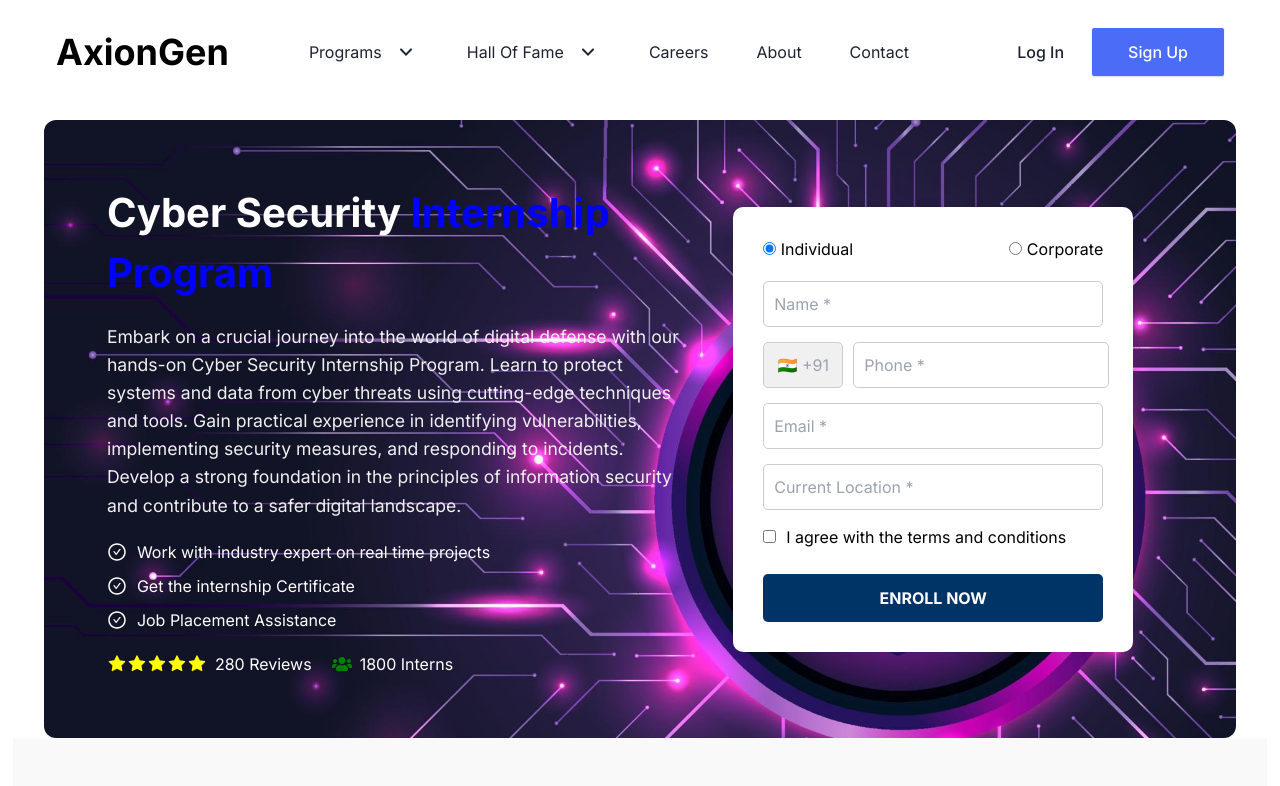
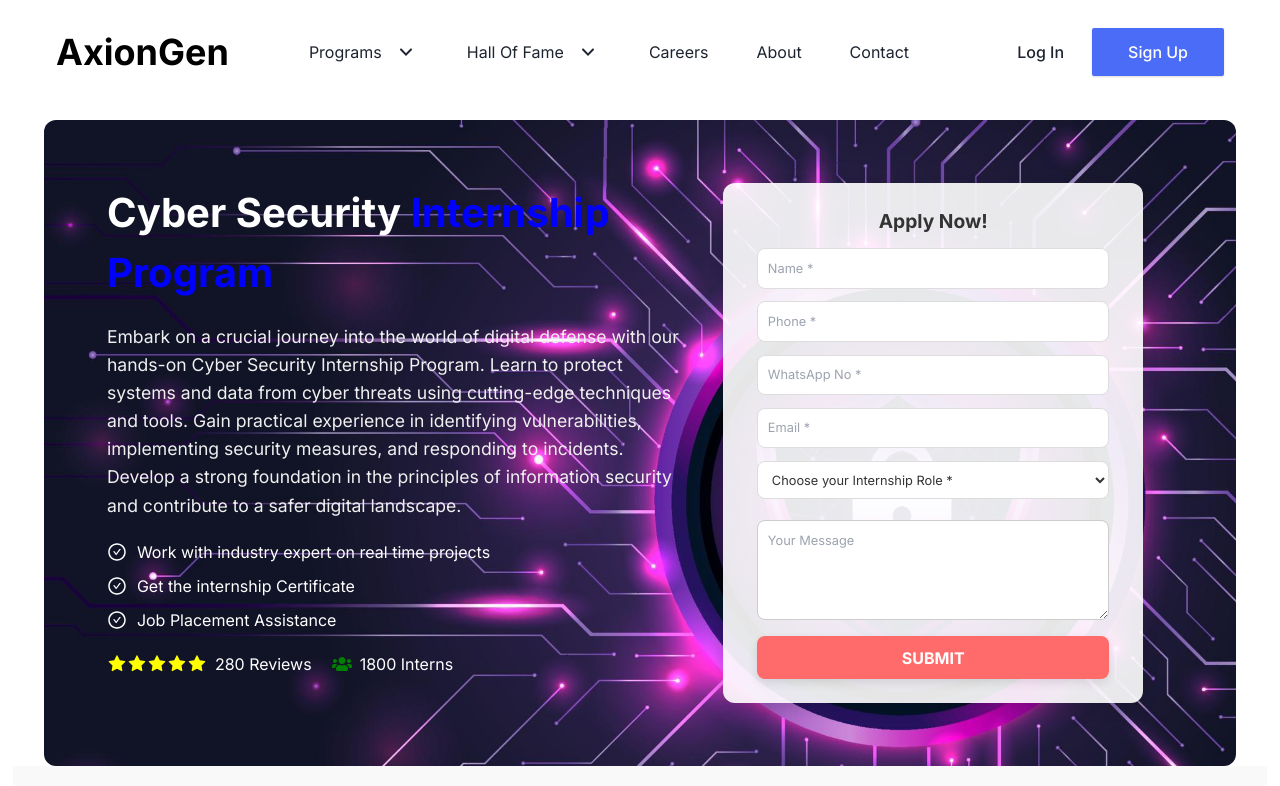
Before and after one commit to satyamgupta7/axion, a Next.js app: page /internship/cybersecurity in a window 1280 px wide. Shown: the top 786 px of the page. Built offline with nearby package versions, Linux system fonts and the light colour scheme.

Commit message:
Form Added to Course

```diff
--- /dev/null
+++ b/src/components/EnrollmentForm/contactStyles.ts
@@ -0,0 +1,96 @@
+import { CSSProperties } from "react";
+export type ContactStyles = Record<string, CSSProperties>;
+
+export const contactStyles: ContactStyles = {
+  formSection: {
+    flex: "1 1 40%",
+    display: "flex",
+    justifyContent: "center",
+    alignItems: "center",
+    backgroundColor: "rgba(255, 255, 255, 0.9)",
+    marginLeft: "30px",
+    marginRight: "30px",
+    borderRadius: "12px",
+    boxShadow: "0 6px 15px rgba(0, 0, 0, 0.15)",
+    opacity: 0,
+    transform: "translateY(20px)",
+  },
+  formCard: {
+    width: "100%",
+    maxWidth: "400px",
+    backgroundColor: "transparent",
+    padding: "1.5rem",
+    borderRadius: "12px",
+    color: "#333",
+  },
+  input: {
+    width: "100%",
+    padding: "0.6rem",
+    marginBottom: "0.8rem",
+    borderWidth: "1px",
+    borderStyle: "solid",
+    borderColor: "#ddd",
+    borderRadius: "8px",
+    fontSize: "0.8rem",
+    transition: "border-color 0.3s ease-in-out",
+  },
+  inputFocus: {
+    borderColor: "#ff6b6b",
+  },
+  textarea: {
+    width: "100%",
+    height: "100px",
+    padding: "0.6rem",
+    borderWidth: "1px",
+    borderStyle: "solid",
+    borderColor: "#ccc",
+    borderRadius: "8px",
+    fontSize: "0.8rem",
+    resize: "vertical",
+    marginBottom: "1rem",
+    transition: "border-color 0.3s ease-in-out",
+  },
+  textareaFocus: {
+    borderColor: "#ff6b6b",
+  },
+  formLabel: {
+    fontWeight: "bold",
+    fontSize: "1.2rem",
+    color: "#333",
+    textAlign: "center",
+    display: "block",
+    marginBottom: "0.8rem",
+  },
+  form: {
+    display: "flex",
+    flexDirection: "column",
+  },
+  button: {
+    width: "100%",
+    padding: "0.6rem",
+    backgroundColor: "#ff6b6b",
+    color: "#fff",
+    border: "none",
+    borderRadius: "8px",
+    cursor: "pointer",
+    fontSize: "1rem",
+    fontWeight: "bold",
+    transition: "background-color 0.3s ease-in-out, transform 0.2s ease-in-out",
+    boxShadow: "0 4px 10px rgba(0, 0, 0, 0.1)",
+  },
+  select: {
+    width: "100%",
+    padding: "0.6rem",
+    marginBottom: "0.8rem",
+    borderWidth: "1px",
+    borderStyle: "solid",
+    borderColor: "#ddd",
+    borderRadius: "8px",
+    fontSize: "0.8rem",
+    transition: "border-color 0.3s ease-in-out",
+    backgroundColor: "#fff",
+  },
+  selectFocus: {
+    borderColor: "#ff6b6b",
+  },
+};
--- a/src/components/EnrollmentForm/index.tsx
+++ b/src/components/EnrollmentForm/index.tsx
@@ -1,129 +1,256 @@
 "use client";
-import { useState, CSSProperties } from "react";
+import { useState, useEffect, FocusEventHandler } from "react";
+import { motion } from "framer-motion";
+import toast from "react-hot-toast";
+import { contactStyles } from "./contactStyles";
 
-const internshipStyles: Record<string, CSSProperties> = {
-  formCard: {
-    backgroundColor: "#fff",
-    color: "#000",
-    borderRadius: "10px",
-    padding: "30px",
-    width: "100%",
-    maxWidth: "400px",
-    boxShadow: "0 0 10px rgba(0, 0, 0, 0.1)",
-  },
-  radioContainer: {
-    display: "flex",
-    justifyContent: "space-between",
-    marginBottom: "20px",
-  },
-  form: {
-    display: "flex",
-    flexDirection: "column",
-    gap: "15px",
-  },
-  input: {
-    padding: "10px",
-    fontSize: "1rem",
-    borderRadius: "5px",
-    border: "1px solid #ccc",
-  },
-  input2: {
-    padding: "10px",
-    fontSize: "1rem",
-    borderRadius: "5px",
-    border: "1px solid #ccc",
-    width: "80px",
-    textAlign: "center",
-    backgroundColor: "#f0f0f0",
-  },
-  phoneContainer: {
-    display: "flex",
-    gap: "10px",
-  },
-  checkboxContainer: {
-    display: "flex",
-    alignItems: "center",
-    gap: "10px",
-  },
-  button: {
-    padding: "12px",
-    backgroundColor: "#003366",
-    color: "#fff",
-    fontWeight: "bold",
-    border: "none",
-    borderRadius: "5px",
-    cursor: "pointer",
-    marginTop: "10px",
-  },
+interface FormData {
+  name: string;
+  phone: string;
+  whatsapp: string;
+  email: string;
+  interestedRole: string;
+  message: string;
+}
+
+const internshipRoles = [
+  "Full Stack Developer Intern",
+  "Data Science Intern",
+  "Data Analyst Intern",
+  "Business Analyst Intern",
+  "Networking Intern",
+  "Cyber Security Intern",
+];
+
+const EnrollmentForm = () => {
+  const [isFormVisible, setIsFormVisible] = useState(false);
+  const [nameFocus, setNameFocus] = useState(false);
+  const [phoneFocus, setPhoneFocus] = useState(false);
+  const [whatsappFocus, setWhatsappFocus] = useState(false);
+  const [emailFocus, setEmailFocus] = useState(false);
+  const [messageFocus, setMessageFocus] = useState(false);
+  const [selectFocus, setSelectFocus] = useState(false);
+  const [submissionLoading, setSubmissionLoading] = useState(false);
+
+  useEffect(() => {
+    const timer = setTimeout(() => {
+      setIsFormVisible(true);
+    }, 500);
+
+    return () => clearTimeout(timer); // Cleanup the timeout on unmount
+  }, []);
+
+  // Define focus event handlers to reduce repetition
+  const handleInputFocus: (
+    setState: (value: boolean) => void,
+  ) => FocusEventHandler<
+    HTMLInputElement | HTMLTextAreaElement | HTMLSelectElement
+  > = (setState) => () => {
+    setState(true);
   };
 
-const EnrollmentForm = () => {
-  const [userType, setUserType] = useState("individual");
+  const handleInputBlur: (
+    setState: (value: boolean) => void,
+  ) => FocusEventHandler<
+    HTMLInputElement | HTMLTextAreaElement | HTMLSelectElement
+  > = (setState) => () => {
+    setState(false);
+  };
+
+  const [formData, setFormData] = useState<FormData>({
+    name: "",
+    phone: "",
+    whatsapp: "",
+    email: "",
+    interestedRole: "",
+    message: "",
+  });
+
+  const GOOGLE_SCRIPT_URL =
+    "https://script.google.com/macros/s/AKfycbx8upVfxPvv6EWjPVgGr5FqEbADTmEyxW9XlilyOjMUnfHUs6Ob1Y587LqiIglpRZzZ/exec";
+
+  const handleInputChange = (
+    e: React.ChangeEvent<
+      HTMLInputElement | HTMLTextAreaElement | HTMLSelectElement
+    >,
+  ) => {
+    const { name, value } = e.target;
+    setFormData((prevData) => ({
+      ...prevData,
+      [name]: value,
+    }));
+  };
+
+  const handleSubmit = async (e: React.FormEvent) => {
+    e.preventDefault();
+    setSubmissionLoading(true);
+    toast.loading("Submitting your application...", { id: "submit-loading" });
+
+    const formPayload = new FormData();
+    formPayload.append("name", formData.name);
+    formPayload.append("phone", formData.phone);
+    formPayload.append("whatsapp", formData.whatsapp);
+    formPayload.append("email", formData.email);
+    formPayload.append("interestedRole", formData.interestedRole);
+    formPayload.append("message", formData.message);
+
+    try {
+      const response = await fetch(GOOGLE_SCRIPT_URL, {
+        method: "POST",
+        body: formPayload,
+      });
+
+      if (!response.ok) {
+        const text = await response.text();
+        toast.error("Submission failed. Please try again.", {
+          id: "submit-loading",
+        });
+        return;
+      }
+
+      const result = await response.json();
+      toast.success("Application submitted successfully!", {
+        id: "submit-loading",
+      });
+      setFormData({
+        name: "",
+        phone: "",
+        whatsapp: "",
+        email: "",
+        interestedRole: "",
+        message: "",
+      });
+    } catch (error) {
+      toast.error(
+        "Error submitting application. Please check your connection.",
+        { id: "submit-loading" },
+      );
+    } finally {
+      setSubmissionLoading(false);
+    }
+  };
+
+  const formVariants = {
+    hidden: { opacity: 0, translateY: 20 },
+    visible: { opacity: 1, translateY: 0 },
+  };
 
   return (
-    <div style={internshipStyles.formCard}>
-      <div style={internshipStyles.radioContainer}>
-        <label>
-          <input
-            type="radio"
-            name="userType"
-            value="individual"
-            checked={userType === "individual"}
-            onChange={() => setUserType("individual")}
-          />{" "}
-          Individual
-        </label>
-        <label>
-          <input
-            type="radio"
-            name="userType"
-            value="corporate"
-            checked={userType === "corporate"}
-            onChange={() => setUserType("corporate")}
-          />{" "}
-          Corporate
-        </label>
-      </div>
-      <form style={internshipStyles.form}>
+    // <div>
+    <motion.div
+      style={contactStyles.formSection}
+      variants={formVariants}
+      initial="hidden"
+      animate={isFormVisible ? "visible" : "hidden"}
+      transition={{ duration: 0.5, delay: 0.7 }}
+    >
+      <div style={contactStyles.formCard}>
+        <label style={contactStyles.formLabel}>Apply Now!</label>
+        <form style={contactStyles.form} onSubmit={handleSubmit}>
           <input
             type="text"
+            name="name"
             placeholder="Name *"
-          style={internshipStyles.input}
-        />
-        <div style={internshipStyles.phoneContainer}>
-          <input
-            type="text"
-            placeholder="🇮🇳 +91"
-            style={internshipStyles.input2}
-            disabled
+            style={{
+              ...contactStyles.input,
+              ...(nameFocus && contactStyles.inputFocus),
+            }}
+            onFocus={handleInputFocus(setNameFocus)}
+            onBlur={handleInputBlur(setNameFocus)}
+            onChange={handleInputChange}
+            value={formData.name}
+            required
           />
           <input
-            type="text"
+            type="tel"
+            name="phone"
             placeholder="Phone *"
-            style={internshipStyles.input}
+            style={{
+              ...contactStyles.input,
+              ...(phoneFocus && contactStyles.inputFocus),
+            }}
+            onFocus={handleInputFocus(setPhoneFocus)}
+            onBlur={handleInputBlur(setPhoneFocus)}
+            onChange={handleInputChange}
+            value={formData.phone}
+            required
           />
-        </div>
+          <input
+            type="tel"
+            name="whatsapp"
+            placeholder="WhatsApp No *"
+            style={{
+              ...contactStyles.input,
+              ...(whatsappFocus && contactStyles.inputFocus),
+            }}
+            onFocus={handleInputFocus(setWhatsappFocus)}
+            onBlur={handleInputBlur(setWhatsappFocus)}
+            onChange={handleInputChange}
+            value={formData.whatsapp}
+            required
+          />
           <input
             type="email"
+            name="email"
             placeholder="Email *"
-          style={internshipStyles.input}
+            style={{
+              ...contactStyles.input,
+              ...(emailFocus && contactStyles.inputFocus),
+            }}
+            onFocus={handleInputFocus(setEmailFocus)}
+            onBlur={handleInputBlur(setEmailFocus)}
+            onChange={handleInputChange}
+            value={formData.email}
+            required
           />
-        <input
-          type="text"
-          placeholder="Current Location *"
-          style={internshipStyles.input}
+          <div className="mb-2">
+            <select
+              id="interestedRole"
+              name="interestedRole"
+              required
+              className="w-full rounded-md border border-gray-300 p-2.5 focus:outline-none focus:ring-2 focus:ring-blue-500"
+              style={{
+                ...contactStyles.select,
+                ...(selectFocus && contactStyles.selectFocus),
+              }}
+              onFocus={handleInputFocus(setSelectFocus)}
+              onBlur={handleInputBlur(setSelectFocus)}
+              onChange={handleInputChange}
+              value={formData.interestedRole}
+            >
+              <option value="">Choose your Internship Role *</option>
+              {internshipRoles.map((role) => (
+                <option key={role} value={role}>
+                  {role}
+                </option>
+              ))}
+            </select>
+          </div>
+          <textarea
+            name="message"
+            placeholder="Your Message"
+            style={{
+              ...contactStyles.textarea,
+              ...(messageFocus && contactStyles.textareaFocus),
+            }}
+            onFocus={handleInputFocus(setMessageFocus)}
+            onBlur={handleInputBlur(setMessageFocus)}
+            onChange={handleInputChange}
+            value={formData.message}
           />
-        <div style={internshipStyles.checkboxContainer}>
-          <input type="checkbox" id="terms" />
-          <label htmlFor="terms">
-            I agree with the <a href="#">terms and conditions</a>
-          </label>
-        </div>
-        <button type="submit" style={internshipStyles.button}>
-          ENROLL NOW
-        </button>
+          <motion.button
+            type="submit"
+            style={contactStyles.button}
+            whileTap={{ scale: 0.95 }}
+            transition={{ duration: 0.2 }}
+            disabled={submissionLoading}
+          >
+            {submissionLoading ? "Submitting..." : "SUBMIT"}
+          </motion.button>
         </form>
       </div>
+    </motion.div>
+    // </div>
   );
 };
 
```
Lines whose indentation alone changed are shown as unchanged.
